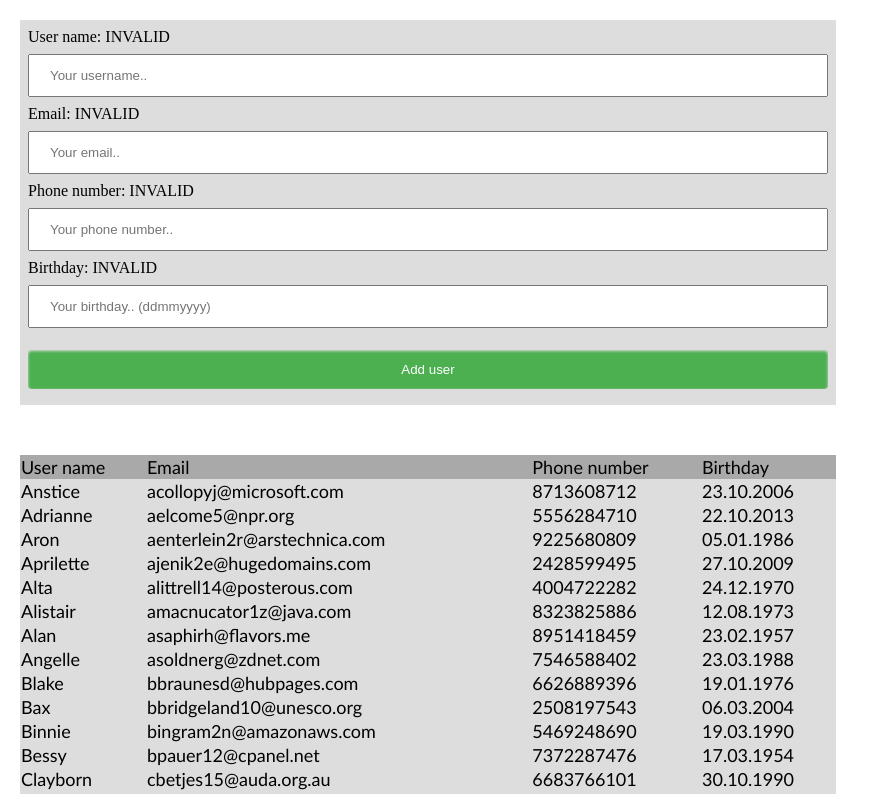
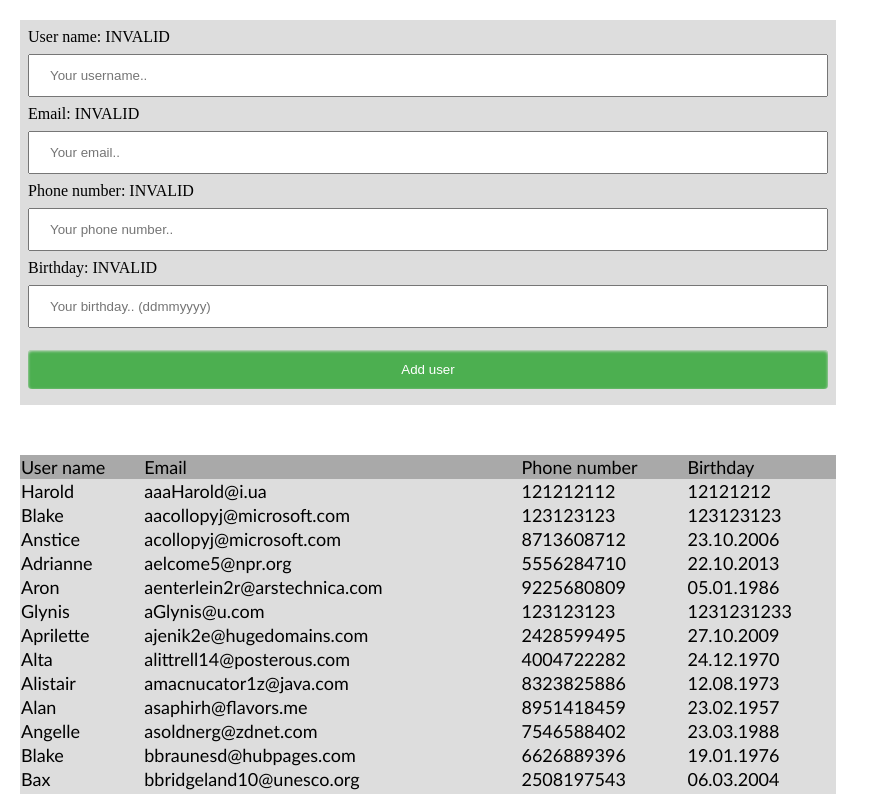
Before and after one commit to vaReliy/ng-test-task, an Angular app: page / in a window 1280 px wide. Shown: the top 794 px of the page, without its empty margins (0-879 px from the left). Built offline with nearby package versions, Linux system fonts and the light colour scheme; data requests are answered from the project's data file.

Commit message:
fixed work EventService

```diff
--- a/json-server-db.json
+++ b/json-server-db.json
@@ -699,6 +699,27 @@
       "email": "aenterlein2r@arstechnica.com",
       "phoneNumber": "9225680809",
       "birthday": "05.01.1986"
+    },
+    {
+      "userName": "Glynis",
+      "email": "aGlynis@u.com",
+      "phoneNumber": 123123123,
+      "birthday": 1231231233,
+      "id": 101
+    },
+    {
+      "userName": "Blake",
+      "email": "aacollopyj@microsoft.com",
+      "phoneNumber": 123123123,
+      "birthday": 123123123,
+      "id": 102
+    },
+    {
+      "userName": "Harold",
+      "email": "aaaHarold@i.ua",
+      "phoneNumber": 121212112,
+      "birthday": 12121212,
+      "id": 103
     }
   ]
 }
--- a/src/app/app.component.ts
+++ b/src/app/app.component.ts
@@ -1,4 +1,5 @@
-import { Component } from '@angular/core';
+import {Component} from '@angular/core';
+import {EventService} from './service/event.service';
 
 @Component({
   selector: 'app-root',
@@ -7,4 +8,7 @@ import { Component } from '@angular/core';
 })
 export class AppComponent {
   title = 'ng-test-task';
+
+  constructor(private eventService: EventService) {
+  }
 }
--- a/src/app/components/form/form.component.ts
+++ b/src/app/components/form/form.component.ts
@@ -8,7 +8,7 @@ import {EventService} from '../../service/event.service';
   selector: 'app-form',
   templateUrl: './form.component.html',
   styleUrls: ['./form.component.css'],
-  providers: [ApiService, EventService]
+  providers: [ApiService]
 })
 export class FormComponent implements OnInit {
   private _form: FormGroup = new FormGroup({
--- a/src/app/components/table/table.component.ts
+++ b/src/app/components/table/table.component.ts
@@ -1,6 +1,4 @@
-import {Component, EventEmitter, Input, OnChanges, OnInit, Output} from '@angular/core';
-import {EventManager} from '@angular/platform-browser';
-import {Observable, Subject} from 'rxjs';
+import {Component, OnInit} from '@angular/core';
 import {User} from '../../models/user.model';
 import {ApiService} from '../../service/api.service';
 import {EventService} from '../../service/event.service';
@@ -9,7 +7,7 @@ import {EventService} from '../../service/event.service';
   selector: 'app-table',
   templateUrl: './table.component.html',
   styleUrls: ['./table.component.css'],
-  providers: [ApiService, EventService]
+  providers: [ApiService]
 })
 export class TableComponent implements OnInit {
   private _users: User[];
@@ -18,16 +16,13 @@ export class TableComponent implements OnInit {
   }
 
   ngOnInit() {
-    this.eventService.onUserAdded$.subscribe(this.onUserAdded);
-
-    this.apiService.getUsers().subscribe((users: User[]) => {
-      this._users = users;
-      this.sortByEmail(); // fixme: temporary solution
-    });
+    this.eventService.onUserAdded$.subscribe(this.onUserAdded.bind(this));
+    this.updateDataFromServer();
   }
 
-  onUserAdded(data: any) {
-    console.log('Table => added user', data);
+  onUserAdded(user: User) {
+    this._users.push(user);
+    this.sortByEmail(); // fixme: temporary solution
   }
 
   private sortByEmail() {
@@ -35,6 +30,13 @@ export class TableComponent implements OnInit {
     this._users = this._users.sort(compare);
   }
 
+  private updateDataFromServer() {
+    this.apiService.getUsers().subscribe((users: User[]) => {
+      this._users = users;
+      this.sortByEmail();
+    });
+  }
+
   get users(): User[] {
     return this._users;
   }
--- a/src/app/service/event.service.ts
+++ b/src/app/service/event.service.ts
@@ -9,6 +9,6 @@ export class EventService {
   }
 
   onUserAdded(user: User) {
-    console.log('EventService => added user', user);
+    this.onUserAddedSubject.next(user);
   }
 }
```
